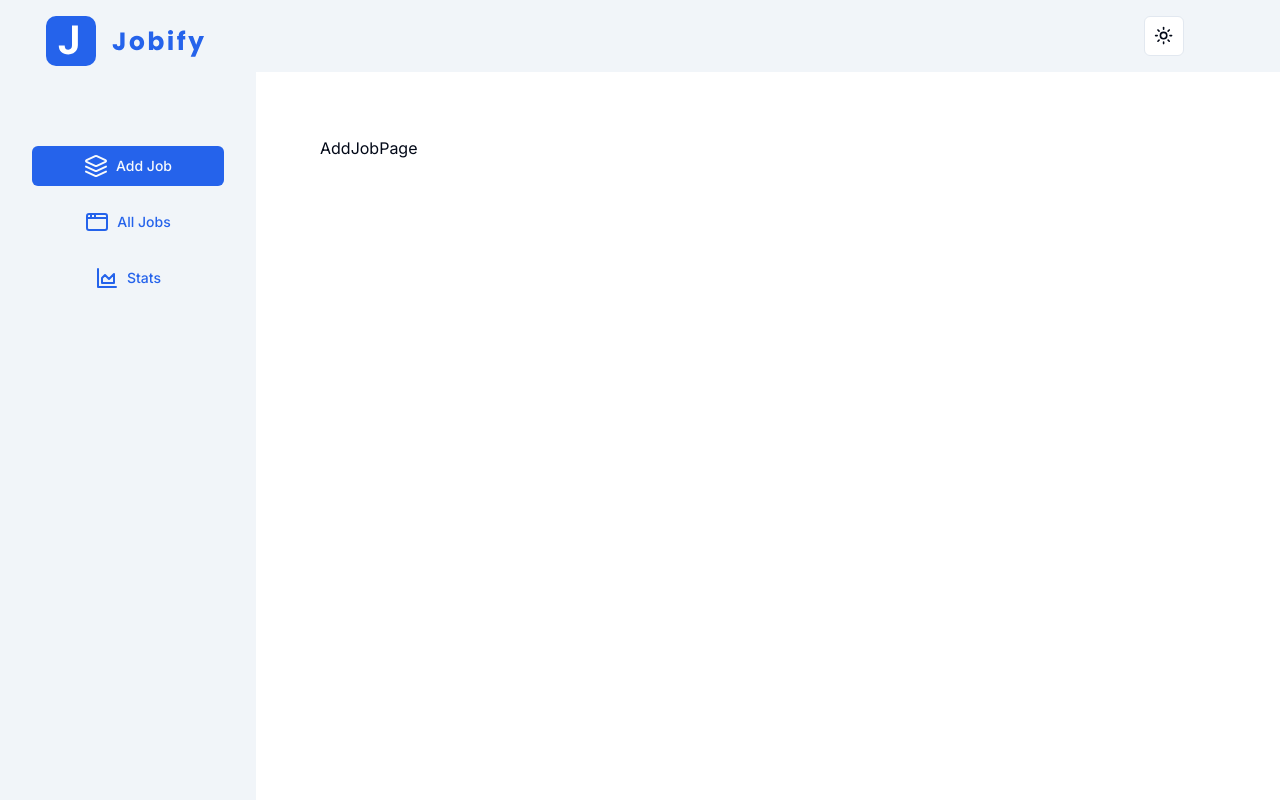
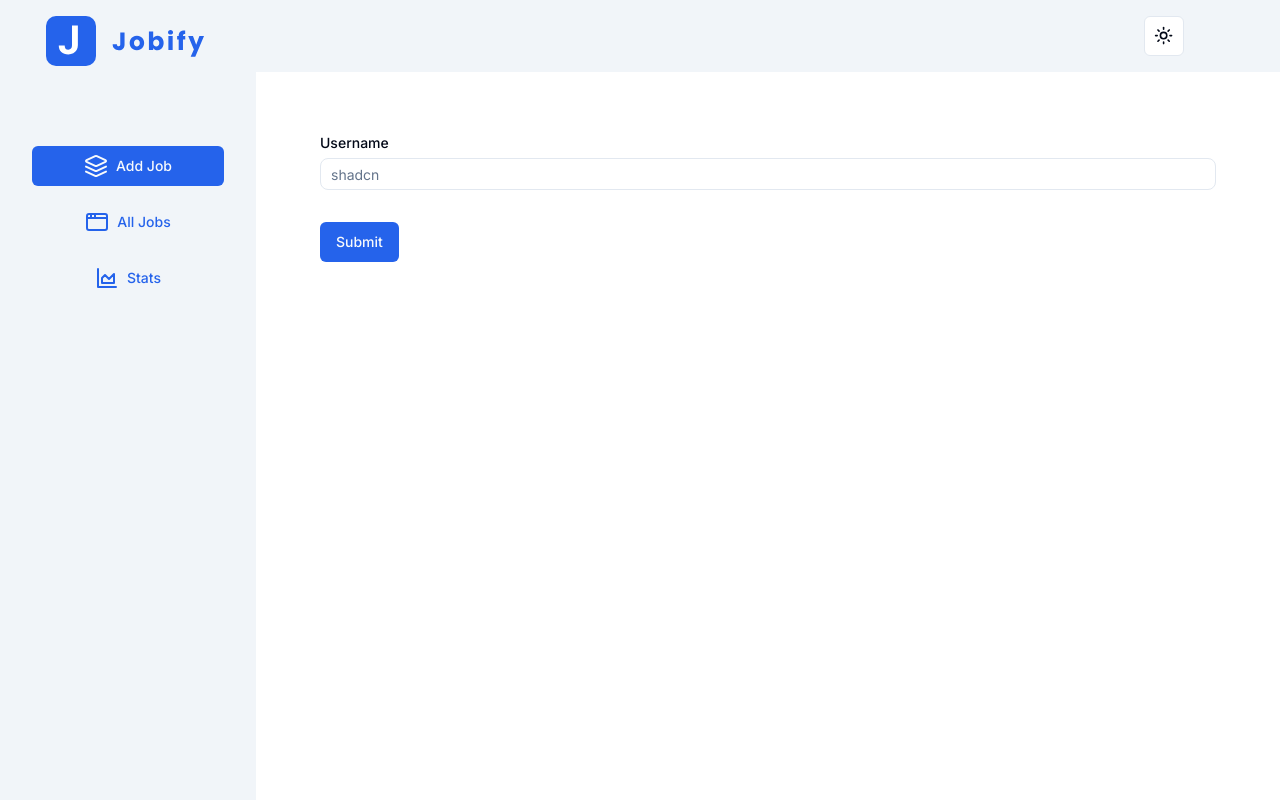
Before and after one commit to TarekAbdo223/Jobify-Next, a Next.js app: page /add-job in a window 1280 px wide. Built offline with nearby package versions, Linux system fonts and the light colour scheme.

Commit message:
added the createJobForm

```diff
--- a/app/(dashboard)/add-job/page.tsx
+++ b/app/(dashboard)/add-job/page.tsx
@@ -1,7 +1,11 @@
-import React from "react";
+import CreateJobForm from "@/components/createJobForm";
 
 const AddJobPage = () => {
-  return <div>AddJobPage</div>;
+  return (
+    <>
+      <CreateJobForm />
+    </>
+  );
 };
 
 export default AddJobPage;
--- /dev/null
+++ b/components/createJobForm.tsx
@@ -0,0 +1,61 @@
+"use client";
+
+import { zodResolver } from "@hookform/resolvers/zod";
+import { useForm } from "react-hook-form";
+import * as z from "zod";
+
+import { Button } from "@/components/ui/button";
+import {
+  Form,
+  FormControl,
+  FormField,
+  FormItem,
+  FormLabel,
+  FormMessage,
+} from "@/components/ui/form";
+import { Input } from "@/components/ui/input";
+
+const formSchema = z.object({
+  username: z.string().min(2, {
+    message: "Username must be at least 2 characters.",
+  }),
+});
+
+function CreateJobForm() {
+  // 1. Define your form.
+  const form = useForm<z.infer<typeof formSchema>>({
+    resolver: zodResolver(formSchema),
+    defaultValues: {
+      username: "",
+    },
+  });
+
+  // 2. Define a submit handler.
+  function onSubmit(values: z.infer<typeof formSchema>) {
+    // Do something with the form values.
+    // ✅ This will be type-safe and validated.
+    console.log(values);
+  }
+
+  return (
+    <Form {...form}>
+      <form onSubmit={form.handleSubmit(onSubmit)} className="space-y-8">
+        <FormField
+          control={form.control}
+          name="username"
+          render={({ field }) => (
+            <FormItem>
+              <FormLabel>Username</FormLabel>
+              <FormControl>
+                <Input placeholder="shadcn" {...field} />
+              </FormControl>
+              <FormMessage />
+            </FormItem>
+          )}
+        />
+        <Button type="submit">Submit</Button>
+      </form>
+    </Form>
+  );
+}
+export default CreateJobForm;
```
